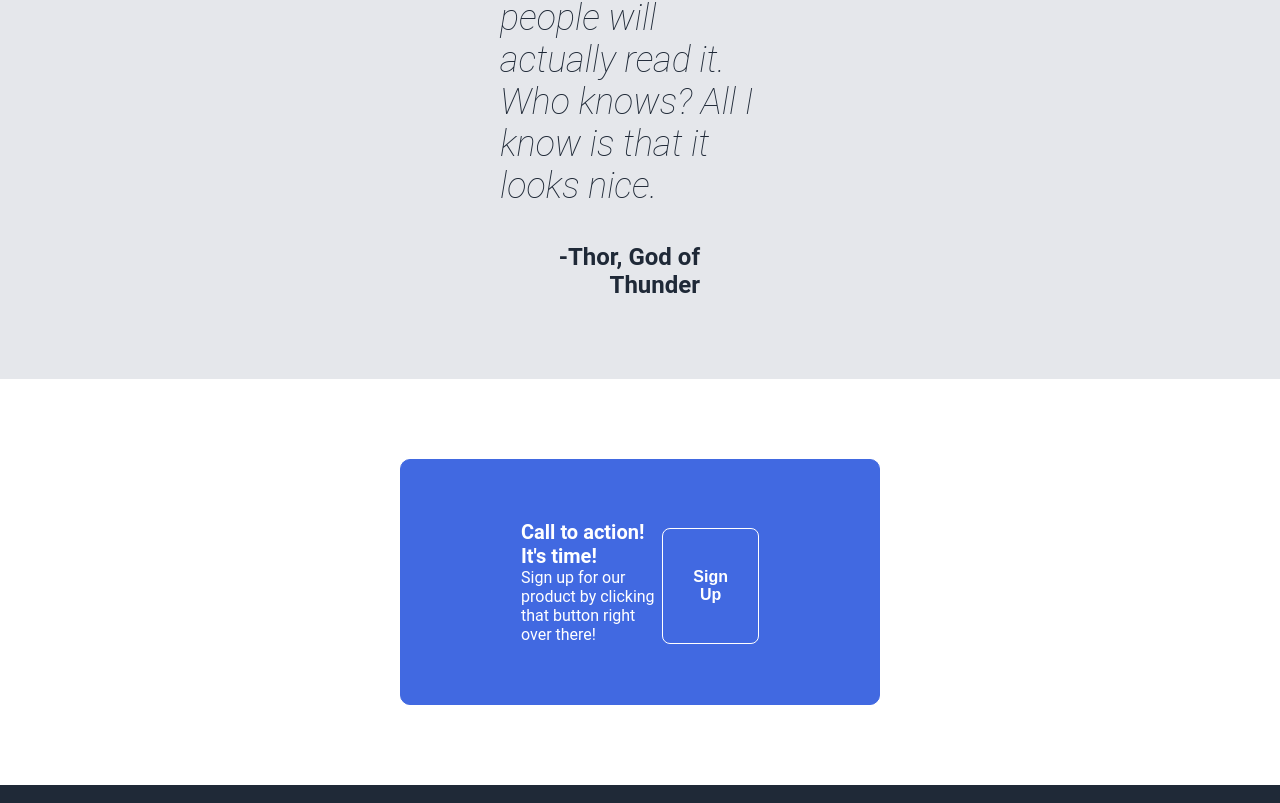
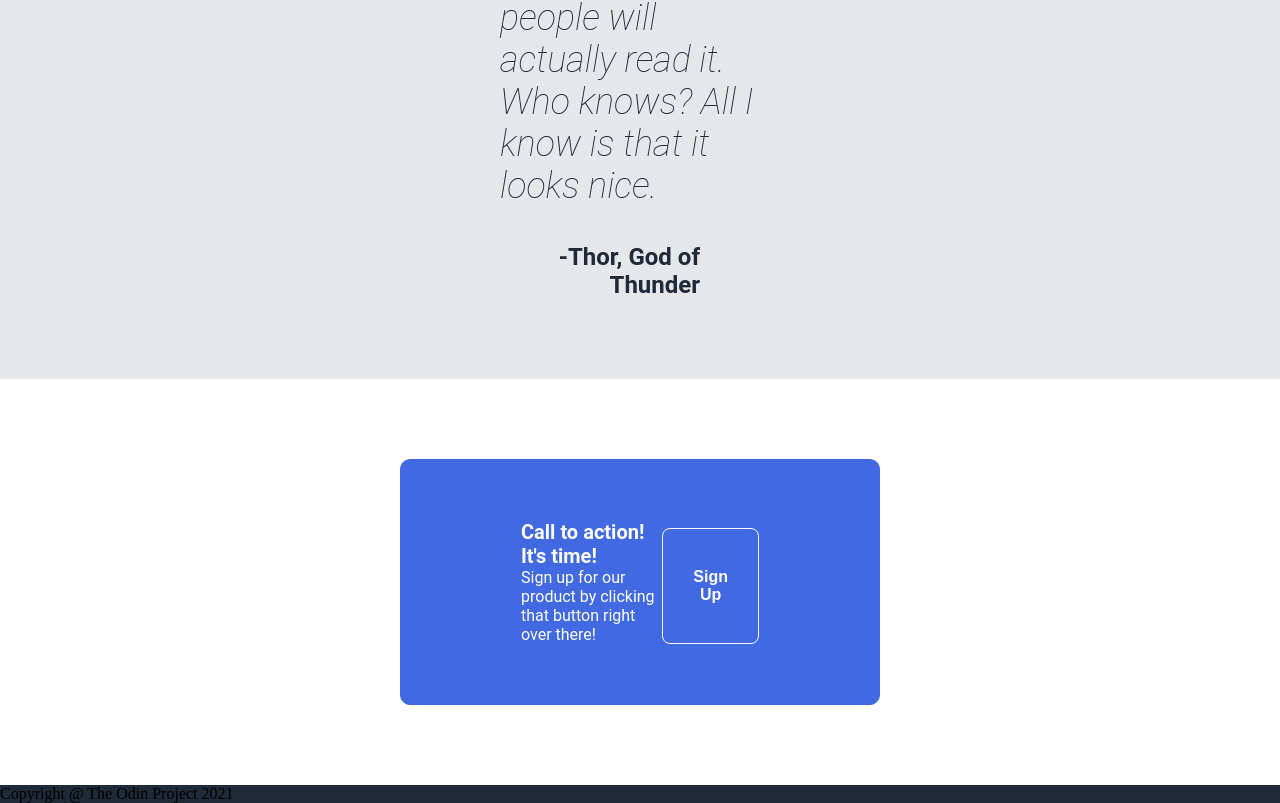
Before and after one commit to kyungwan2023F/odin-landing-page, a plain HTML site: page index.html in a window 1280 px wide. Shown: the part 1365-2168 px from the top of the page. Drawn offline with Linux system fonts and the light colour scheme.

Commit message:
Added the footer section

```diff
--- a/index.html
+++ b/index.html
@@ -71,5 +71,8 @@
             <button class="sign-up">Sign Up</button>
         </div>
     </div>
+    <div class="footer">
+        <div class="text">Copyright @ The Odin Project 2021</div>
+    </div>
 </body>
 </html>
```
